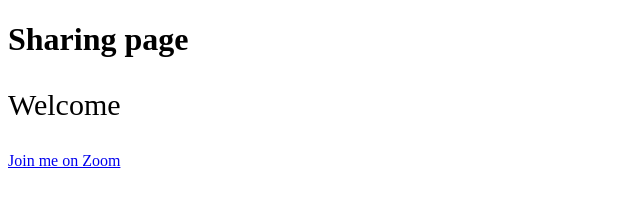
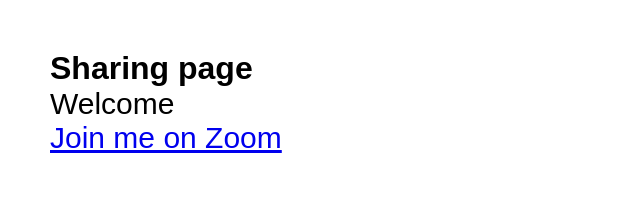
Before and after one commit to MSeries-kelvin/sharing-page, a plain HTML site: page index.html in a window 1280 px wide. Shown: the whole page, without its empty margins (0-640 px from the left). Drawn offline with Linux system fonts and the light colour scheme.

Commit message:
updated 1.1

```diff
--- /dev/null
+++ b/code.css
@@ -0,0 +1,17 @@
+* {
+    margin: 0;
+    padding: 0;
+    box-sizing: border-box;
+    font-family: sans-serif;
+}
+
+body {
+    font-size: 100%;
+    padding: 50px;
+}
+
+a {
+    font-size: 30px;
+    text-align: center;
+    margin-top: 30px;
+}
--- a/index.html
+++ b/index.html
@@ -3,6 +3,7 @@
 <head>
     <meta charset="UTF-8">
     <meta name="viewport" content="width=device-width, initial-scale=1.0">
+    <link rel="stylesheet" href="code.css">
     <title>sharing page</title>
 </head>
 <body>
```
